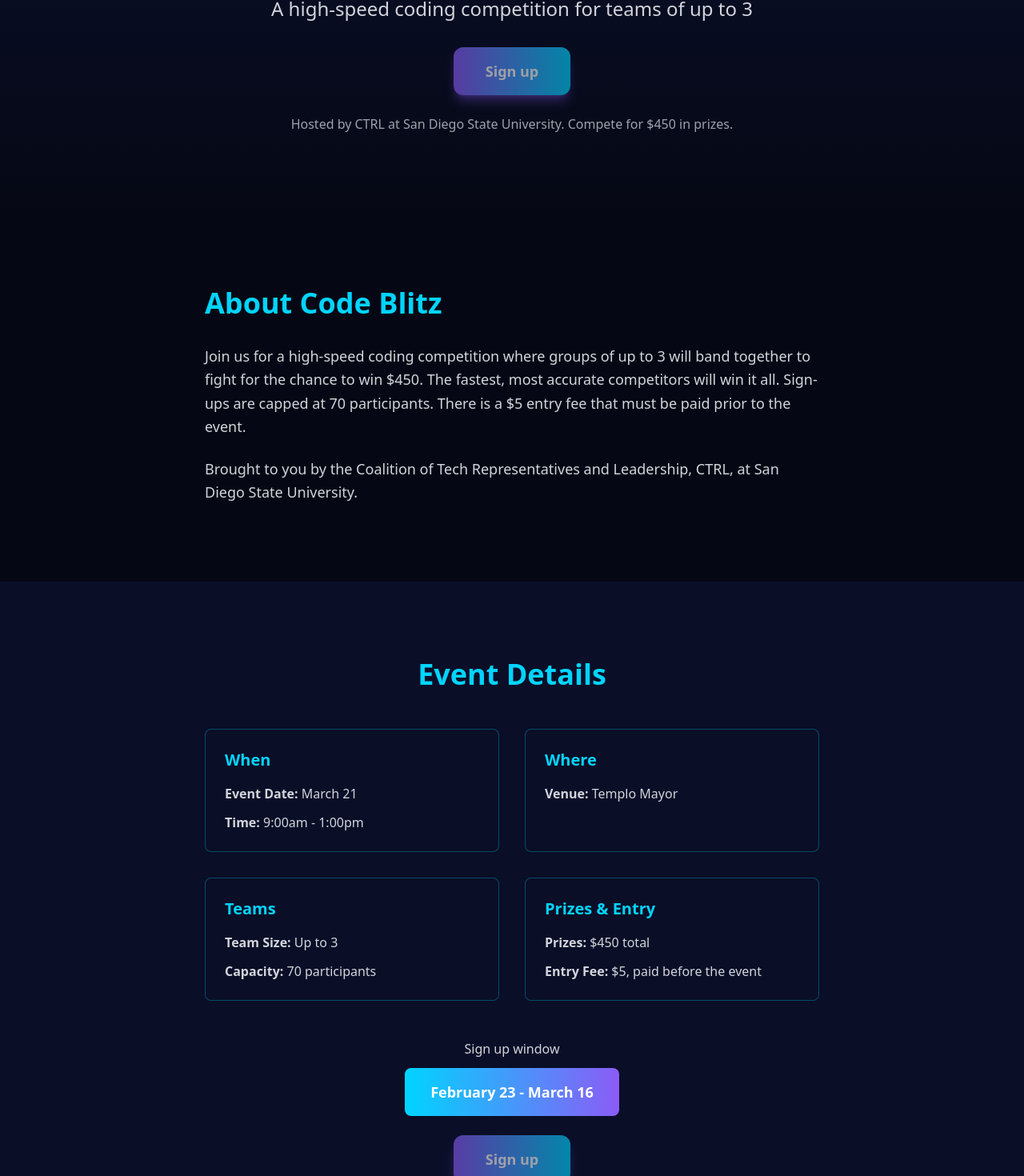
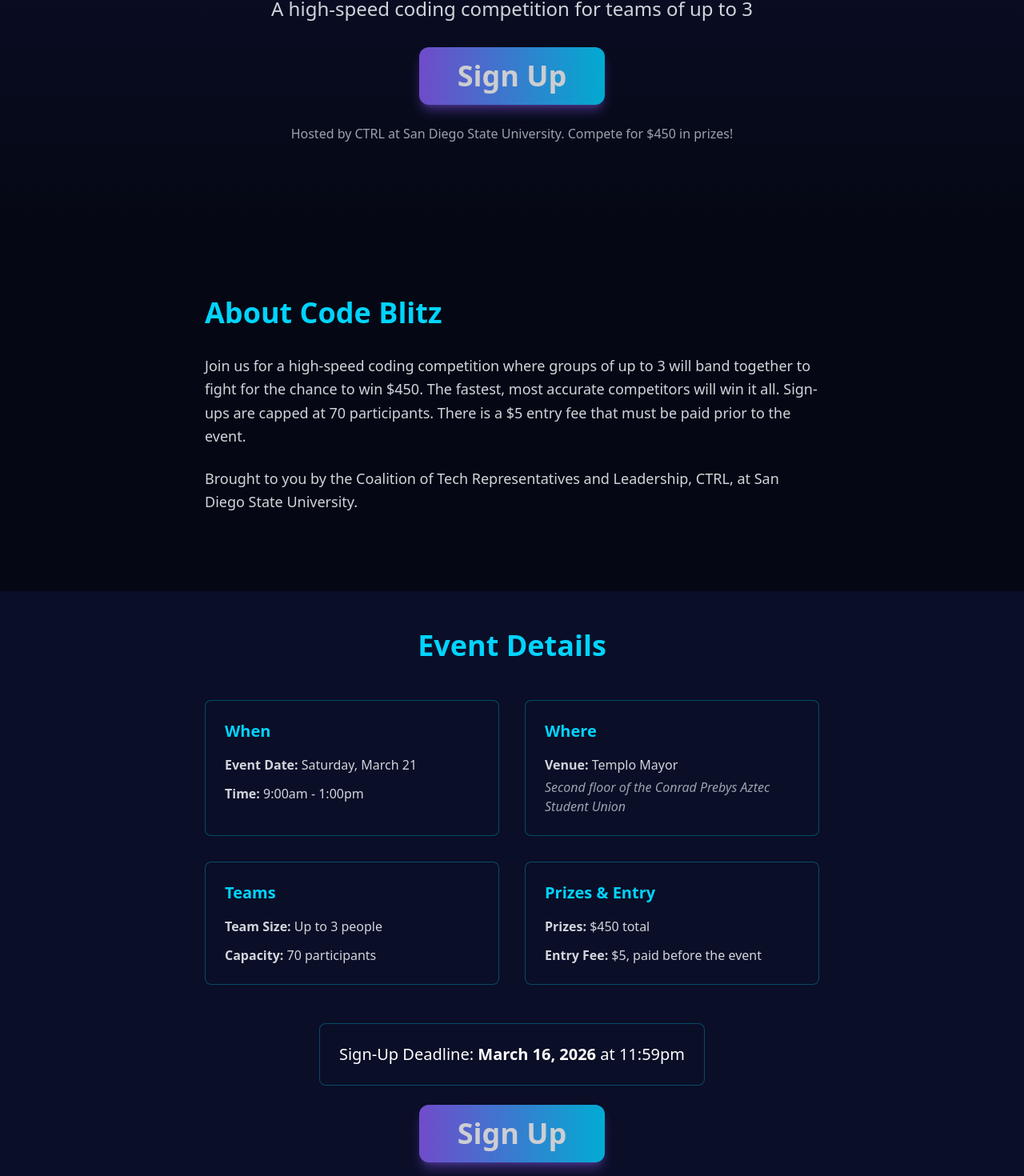
Before and after one commit to EverettRichards/CTRL, a React (Vite) app: page /#/codeblitz in a window 1280 px wide. Shown: the part 593-2063 px from the top of the page at 80% size. Built offline with nearby package versions, Linux system fonts and the light colour scheme.

Commit message:
Cosmetic changes / fixes to CodeBlitz webpage

```diff
--- a/src/pages/CodeBlitz.jsx
+++ b/src/pages/CodeBlitz.jsx
@@ -92,18 +92,26 @@
               A high-speed coding competition for teams of up to 3
             </p>
             <div className="flex flex-wrap gap-4 justify-center">
-              <a
+              {/* <a
                 href="https://forms.gle/LUR4Camwt38tjnBP9"
                 target="_blank"
                 rel="noopener noreferrer"
                 className="inline-block px-10 py-4 text-lg font-bold text-white rounded-xl bg-gradient-to-r from-tech-purple to-tech-blue shadow-lg shadow-tech-purple/50 hover:scale-105 hover:shadow-tech-blue/70 transition-all duration-300 animate-pulse"
               >
                 Sign up
-              </a>
+              </a> */}
+              <a
+                  href="https://forms.gle/LUR4Camwt38tjnBP9"
+                  target="_blank"
+                  rel="noopener noreferrer"
+                  className="inline-block px-12 py-4 text-4xl font-bold text-white rounded-xl bg-gradient-to-r from-tech-purple to-tech-blue shadow-lg shadow-tech-purple/50 hover:scale-105 hover:shadow-tech-blue/70 transition-all duration-300 animate-pulse"
+                >
+                  Sign Up
+                </a>
             </div>
             <p className="text-gray-400 max-w-3xl mx-auto mt-6">
               Hosted by CTRL at San Diego State University. Compete for $450 in
-              prizes.
+              prizes!
             </p>
           </div>
         </div>
@@ -130,7 +138,7 @@
       </section>
 
       {/* Details Section */}
-      <section id="details" className="tech-section bg-tech-dark">
+      <section id="details" className="tech-section pt-12 bg-tech-dark">
         <div className="tech-container">
           <div className="max-w-3xl mx-auto">
             <h2 className="tech-subheading mb-12 text-center">Event Details</h2>
@@ -139,7 +147,7 @@
               <div className="tech-card">
                 <h3 className="text-xl font-bold text-tech-blue mb-4">When</h3>
                 <p className="text-gray-300 mb-3">
-                  <span className="font-semibold">Event Date:</span> March 21
+                  <span className="font-semibold">Event Date:</span> Saturday, March 21
                 </p>
                 <p className="text-gray-300">
                   <span className="font-semibold">Time:</span> 9:00am - 1:00pm
@@ -151,12 +159,15 @@
                 <p className="text-gray-300">
                   <span className="font-semibold">Venue:</span> Templo Mayor
                 </p>
+                <p className="text-gray-400 italic mt-1">
+                  Second floor of the Conrad Prebys Aztec Student Union
+                </p>
               </div>
 
               <div className="tech-card">
                 <h3 className="text-xl font-bold text-tech-blue mb-4">Teams</h3>
                 <p className="text-gray-300 mb-3">
-                  <span className="font-semibold">Team Size:</span> Up to 3
+                  <span className="font-semibold">Team Size:</span> Up to 3 people
                 </p>
                 <p className="text-gray-300">
                   <span className="font-semibold">Capacity:</span> 70
@@ -179,18 +190,21 @@
             </div>
 
             <div className="text-center">
-              <p className="text-gray-300 mb-3">Sign up window</p>
-              <p className="inline-block px-8 py-4 bg-gradient-to-r from-tech-blue to-tech-purple text-white font-bold text-lg rounded-lg hover:shadow-lg hover:shadow-tech-blue/50 transition-all duration-300">
+              {/* <p className="text-gray-300 mb-3">Sign-up window</p> */}
+              {/* <p className="inline-block px-8 py-4 bg-gradient-to-r from-tech-blue to-tech-purple text-white font-bold text-lg rounded-lg hover:shadow-lg hover:shadow-tech-blue/50 transition-all duration-300">
                 February 23 - March 16
+              </p> */}
+              <p className="inline-block tech-card text-xl">
+                Sign-Up Deadline: <span className="font-semibold">March 16, 2026</span>  at 11:59pm
               </p>
               <div className="mt-6">
                 <a
                   href="https://forms.gle/LUR4Camwt38tjnBP9"
                   target="_blank"
                   rel="noopener noreferrer"
-                  className="inline-block px-10 py-4 text-lg font-bold text-white rounded-xl bg-gradient-to-r from-tech-purple to-tech-blue shadow-lg shadow-tech-purple/50 hover:scale-105 hover:shadow-tech-blue/70 transition-all duration-300 animate-pulse"
+                  className="inline-block px-12 py-4 text-4xl font-bold text-white rounded-xl bg-gradient-to-r from-tech-purple to-tech-blue shadow-lg shadow-tech-purple/50 hover:scale-105 hover:shadow-tech-blue/70 transition-all duration-300 animate-pulse"
                 >
-                  Sign up
+                  Sign Up
                 </a>
               </div>
             </div>
@@ -203,15 +217,17 @@
         <div className="tech-container">
           <div className="max-w-5xl mx-auto">
             <h2 className="tech-subheading mb-8 text-center">Flyer</h2>
-            <div className="tech-card p-4 md:p-6">
-              <img
-                src={codeblitz_flyer}
-                alt="Code Blitz flyer"
-                className="w-full h-auto rounded-lg"
-              />
+            <div className="tech-card p-4 md:p-6 lg:h-[75vh] w-auto mx-auto aspect-[12/16]">
+              <a href={codeblitz_flyer} target="_blank" rel="noopener noreferrer">
+                <img
+                  src={codeblitz_flyer}
+                  alt="Code Blitz flyer"
+                  className="w-auto h-full rounded-lg mx-auto"
+                />
+              </a>
             </div>
             <p className="text-gray-400 text-sm text-center mt-4">
-              If the flyer looks blurry, open it in a new tab or zoom in.
+              If the flyer looks blurry, <a href={codeblitz_flyer} target="_blank" rel="noopener noreferrer" className="underline">open it in a new tab</a> or zoom in.
             </p>
           </div>
         </div>
```
